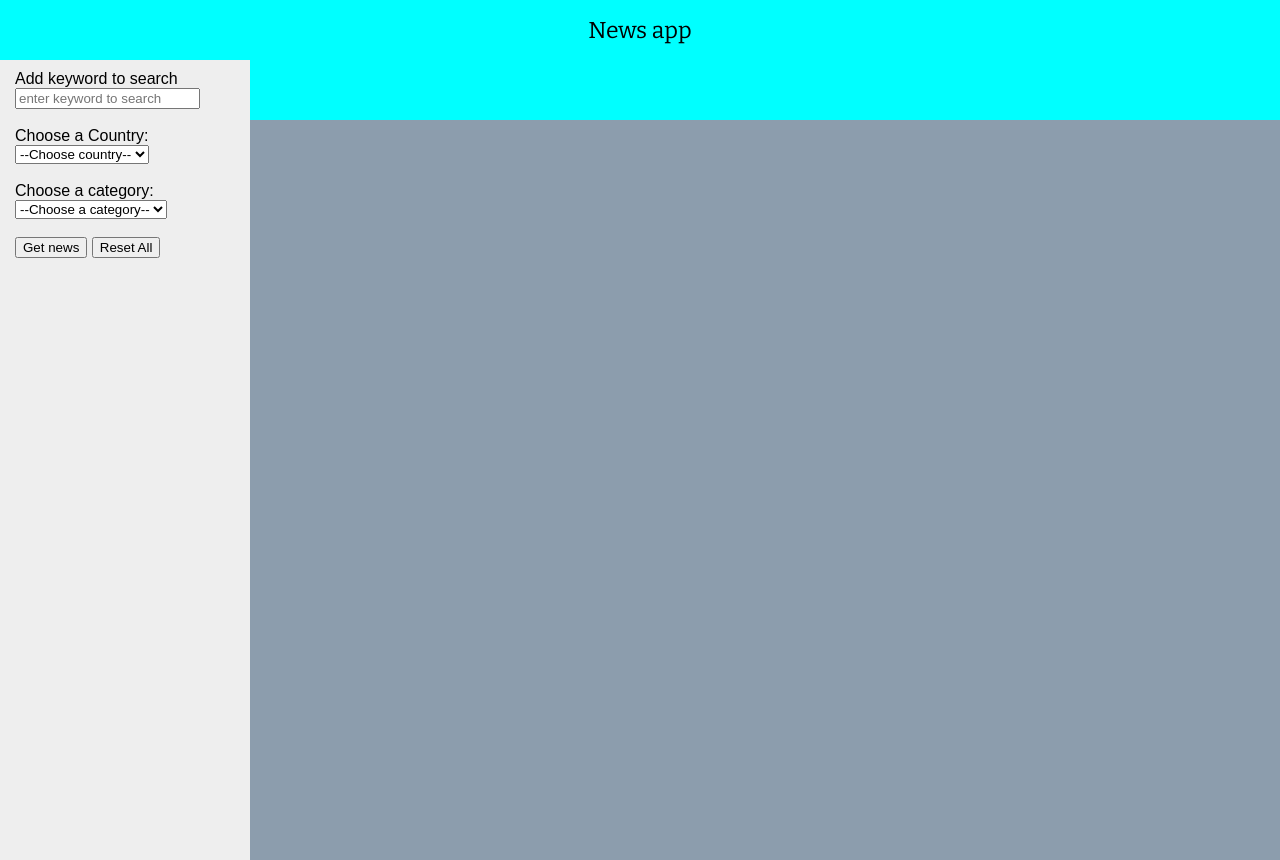
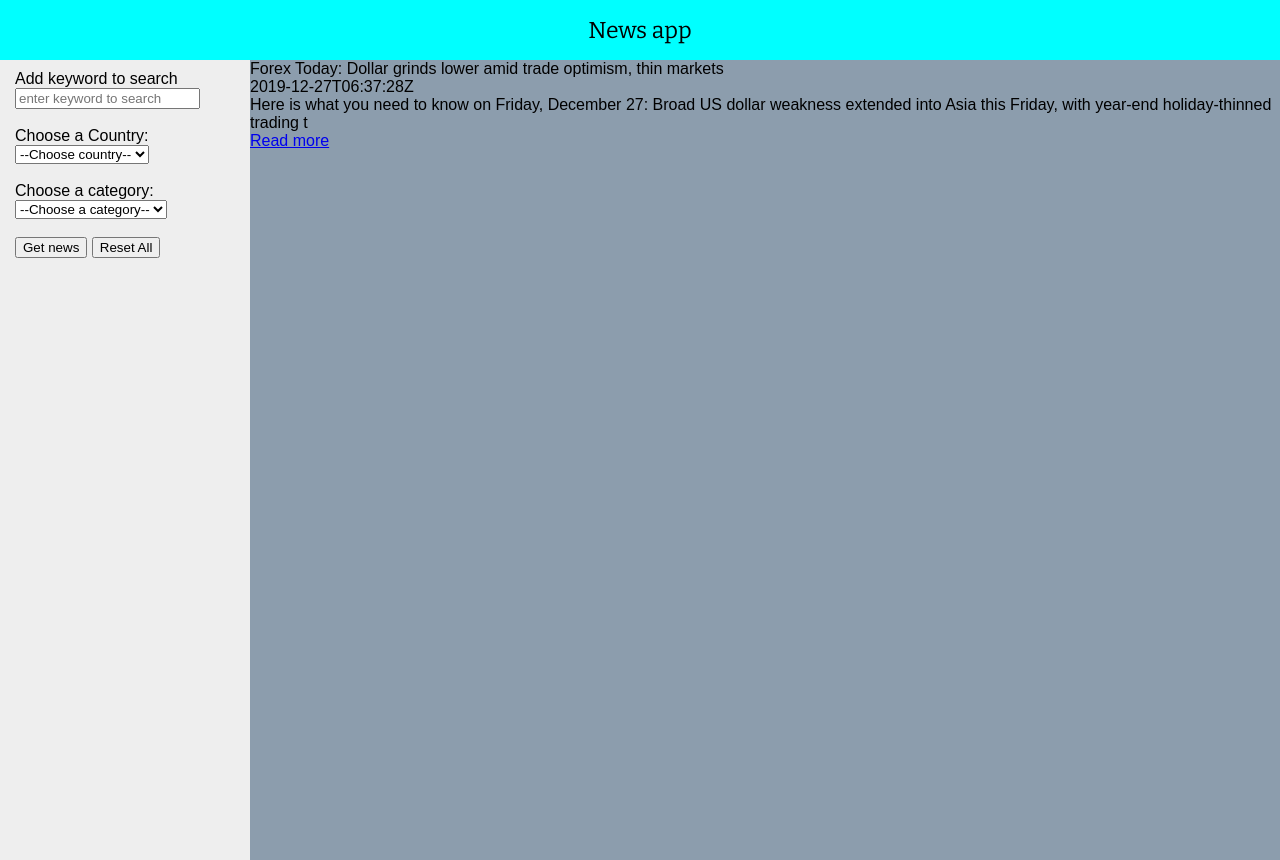
Before and after one commit to pragyes31/news-reader-app, a website built with Parcel: page index.html in a window 1280 px wide. Built offline with nearby package versions, Linux system fonts and the light colour scheme.

Commit message:
added dummy content to "news-article""

```diff
--- a/index.html
+++ b/index.html
@@ -7,7 +7,7 @@
 
   <body>
     <div id="app">
-      <header>News app</header>
+      <header class="main-title">News app</header>
       <div class="news-section">
         <div class="filters">
           <form id="filter-fields">
@@ -50,10 +50,18 @@
         </div>
         <div class="news-articles">
           <div class="news-article">
-            <header></header>
-            <div class="date-of-publish"></div>
-            <div class="description"></div>
-            <div class="read-more"></div>
+            <header class="news-title">
+              Forex Today: Dollar grinds lower amid trade optimism, thin markets
+            </header>
+            <div class="date-of-publish">2019-12-27T06:37:28Z</div>
+            <div class="news-description">
+              Here is what you need to know on Friday, December 27: Broad US
+              dollar weakness extended into Asia this Friday, with year-end
+              holiday-thinned trading t
+            </div>
+            <div class="read-more">
+              <a href="#" target="_blank">Read more</a>
+            </div>
           </div>
         </div>
       </div>
--- a/src/styles.css
+++ b/src/styles.css
@@ -9,7 +9,8 @@ body {
 #app {
   position: absolute;
 }
-header {
+
+.main-title {
   width: 100%;
   height: 60px;
   background-color: aqua;
```
